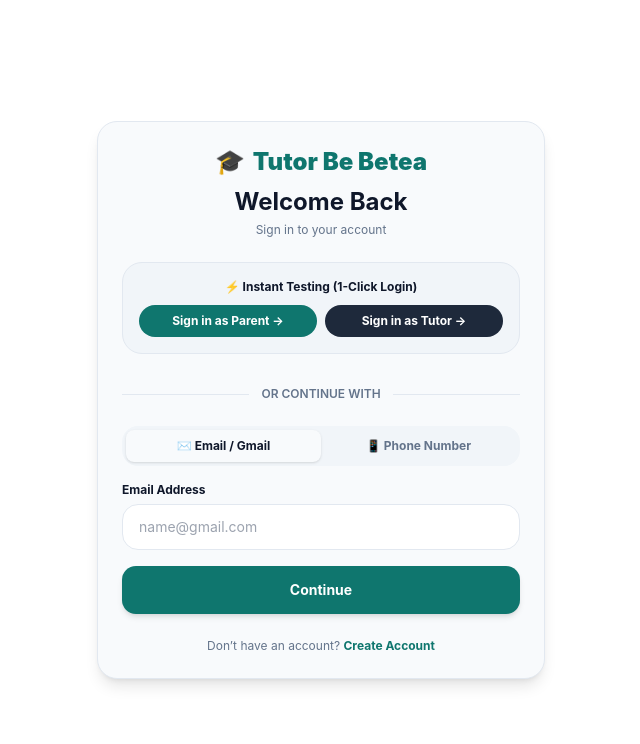
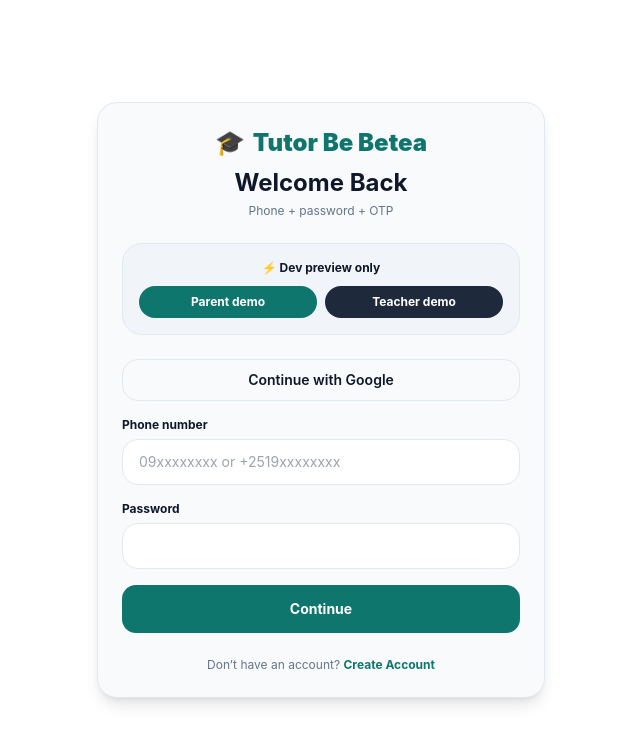
Before and after one commit to Zeordi/tutor-be-betea, a Next.js app in the folder apps/web/: page /login in a window 1280 px wide. Shown: the top 744 px of the page, without its empty margins (319-959 px from the left). Built offline with nearby package versions, Linux system fonts and the light colour scheme.

Commit message:
Update page.tsx

```diff
--- a/apps/web/app/(auth)/login/page.tsx
+++ b/apps/web/app/(auth)/login/page.tsx
@@ -7,101 +7,115 @@ import { setToken } from "@/lib/api";
 
 export default function LoginPage() {
   const router = useRouter();
-  const [authMethod, setAuthMethod] = useState<"email" | "phone">("email");
-  const [email, setEmail] = useState("");
+  const [step, setStep] = useState<"credentials" | "otp">("credentials");
   const [phoneNumber, setPhoneNumber] = useState("");
+  const [password, setPassword] = useState("");
+  const [otp, setOtp] = useState("");
   const [loading, setLoading] = useState(false);
   const [demoLoading, setDemoLoading] = useState(false);
   const [message, setMessage] = useState("");
 
-  const getApiUrl = () => {
-    return process.env.NEXT_PUBLIC_API_URL || "http://localhost:4000";
+  const api = process.env.NEXT_PUBLIC_API_URL || "http://localhost:4000";
+
+  const redirectByRole = (role?: string) => {
+    router.push(role === "TEACHER" ? "/teacher" : "/parent");
   };
 
-  const handleLogin = async (e: React.FormEvent) => {
+  const sendOtp = async () => {
+    const res = await fetch(`${api}/auth/otp/send`, {
+      method: "POST",
+      headers: { "Content-Type": "application/json" },
+      body: JSON.stringify({ phoneNumber: phoneNumber.trim() }),
+    });
+    if (!res.ok) {
+      const err = await res.json().catch(() => ({}));
+      throw new Error(err.message || "Failed to send OTP");
+    }
+  };
+
+  const handleCredentials = async (e: React.FormEvent) => {
     e.preventDefault();
     setLoading(true);
     setMessage("");
+    try {
+      await sendOtp();
+      setStep("otp");
+      setMessage("OTP sent to your phone");
+    } catch (err: any) {
+      setMessage(err.message || "Could not send OTP");
+    } finally {
+      setLoading(false);
+    }
+  };
 
-    const identifier = authMethod === "email" ? email.trim() : phoneNumber.trim();
-
+  const handleVerifyAndLogin = async (e: React.FormEvent) => {
+    e.preventDefault();
+    setLoading(true);
+    setMessage("");
     try {
-      const res = await fetch(`${getApiUrl()}/auth/login`, {
+      const verifyRes = await fetch(`${api}/auth/otp/verify`, {
         method: "POST",
         headers: { "Content-Type": "application/json" },
-        body: JSON.stringify(
-          authMethod === "email" ? { email: identifier } : { phoneNumber: identifier }
-        ),
+        body: JSON.stringify({
+          phoneNumber: phoneNumber.trim(),
+          code: otp.trim(),
+        }),
       });
+      if (!verifyRes.ok) {
+        const err = await verifyRes.json().catch(() => ({}));
+        throw new Error(err.message || "Invalid OTP");
+      }
+      const verifyData = await verifyRes.json();
 
-      if (!res.ok) {
-        // If user not found, try sending OTP
-        const otpRes = await fetch(`${getApiUrl()}/auth/otp/send`, {
-          method: "POST",
-          headers: { "Content-Type": "application/json" },
-          body: JSON.stringify(
-            authMethod === "email" ? { email: identifier } : { phoneNumber: identifier }
-          ),
-        });
-
-        if (otpRes.ok) {
-          router.push(
-            `/otp?${authMethod === "email" ? `email=${encodeURIComponent(identifier)}` : `phone=${encodeURIComponent(identifier)}`}`
-          );
-          return;
-        }
-
-        const err = await res.json().catch(() => ({}));
+      const loginRes = await fetch(`${api}/auth/login`, {
+        method: "POST",
+        headers: { "Content-Type": "application/json" },
+        body: JSON.stringify({
+          phoneNumber: phoneNumber.trim(),
+          password,
+          verificationToken: verifyData.verificationToken,
+        }),
+      });
+      if (!loginRes.ok) {
+        const err = await loginRes.json().catch(() => ({}));
         throw new Error(err.message || "Login failed");
       }
-
-      const data = await res.json();
+      const data = await loginRes.json();
       if (data.accessToken) setToken(data.accessToken);
-
-      if (data.user?.role === "TEACHER") {
-        router.push("/teacher");
-      } else {
-        router.push("/parent");
-      }
-    } catch (error: any) {
-      setMessage(error.message || "Failed to connect to API server");
+      redirectByRole(data.user?.role);
+    } catch (err: any) {
+      setMessage(err.message || "Login failed");
     } finally {
       setLoading(false);
     }
   };
 
   const handleDemoLogin = async (role: "PARENT" | "TEACHER") => {
+    setDemoLoading(true);
+    setMessage("");
     try {
-      setDemoLoading(true);
-      setMessage("");
-
-      const res = await fetch(`${getApiUrl()}/auth/demo-login`, {
+      const res = await fetch(`${api}/auth/demo-login`, {
         method: "POST",
         headers: { "Content-Type": "application/json" },
         body: JSON.stringify({ role }),
       });
-
-      let data;
-      if (res.ok) {
-        data = await res.json();
-        if (data.accessToken) setToken(data.accessToken);
-      } else {
-        // Offline dev fallback
-        setToken("demo-auth-token-12345");
+      if (!res.ok) {
+        const err = await res.json().catch(() => ({}));
+        throw new Error(err.message || "Demo login disabled");
       }
-
-      if (role === "TEACHER") {
-        router.push("/teacher");
-      } else {
-        router.push("/parent");
-      }
-    } catch {
-      // Offline direct bypass
-      setToken("demo-auth-token-12345");
-      router.push(role === "TEACHER" ? "/teacher" : "/parent");
+      const data = await res.json();
+      if (data.accessToken) setToken(data.accessToken);
+      redirectByRole(role);
+    } catch (err: any) {
+      setMessage(err.message || "Demo login failed");
     } finally {
       setDemoLoading(false);
     }
+  };
+
+  const handleGoogle = async () => {
+    setMessage("Connect Google Sign-In client next (needs GOOGLE_CLIENT_ID).");
+    // Later: Google Identity Services → idToken → POST /auth/google
   };
 
   return (
@@ -111,100 +125,67 @@ export default function LoginPage() {
           <Link href="/" className="text-2xl font-black text-[var(--primary)] inline-flex items-center gap-2 mb-2">
             <span>🎓</span> Tutor Be Betea
           </Link>
-          <h1 className="text-2xl font-bold text-[var(--foreground)]">Welcome Back</h1>
-          <p className="text-xs text-[var(--secondary)] mt-1">Sign in to your account</p>
+          <h1 className="text-2xl font-bold">Welcome Back</h1>
+          <p className="text-xs text-[var(--secondary)] mt-1">Phone + password + OTP</p>
         </div>
 
-        {/* 1-Click Fast Demo Login for instant testing */}
         <div className="mb-6 p-4 rounded-2xl bg-[var(--surface-2)] border border-[var(--border)] text-center">
-          <p className="text-xs font-bold text-[var(--foreground)] mb-2.5">⚡ Instant Testing (1-Click Login)</p>
+          <p className="text-xs font-bold mb-2.5">⚡ Dev preview only</p>
           <div className="grid grid-cols-2 gap-2">
-            <button
-              type="button"
-              onClick={() => handleDemoLogin("PARENT")}
-              disabled={demoLoading}
-              className="px-3 py-2 rounded-xl bg-teal-700 hover:bg-teal-800 text-white text-xs font-bold transition"
-            >
-              Sign in as Parent →
+            <button type="button" onClick={() => handleDemoLogin("PARENT")} disabled={demoLoading}
+              className="px-3 py-2 rounded-xl bg-teal-700 text-white text-xs font-bold">
+              Parent demo
             </button>
-            <button
-              type="button"
-              onClick={() => handleDemoLogin("TEACHER")}
-              disabled={demoLoading}
-              className="px-3 py-2 rounded-xl bg-slate-800 hover:bg-slate-900 text-white text-xs font-bold transition"
-            >
-              Sign in as Tutor →
+            <button type="button" onClick={() => handleDemoLogin("TEACHER")} disabled={demoLoading}
+              className="px-3 py-2 rounded-xl bg-slate-800 text-white text-xs font-bold">
+              Teacher demo
             </button>
           </div>
         </div>
 
-        <div className="relative flex py-2 items-center mb-4">
-          <div className="flex-grow border-t border-[var(--border)]"></div>
-          <span className="flex-shrink mx-3 text-xs uppercase font-semibold text-[var(--secondary)]">or continue with</span>
-          <div className="flex-grow border-t border-[var(--border)]"></div>
-        </div>
+        <button type="button" onClick={handleGoogle}
+          className="w-full mb-4 py-2.5 rounded-xl border border-[var(--border)] text-sm font-semibold">
+          Continue with Google
+        </button>
 
-        {/* Method Switcher */}
-        <div className="flex rounded-xl bg-[var(--surface-2)] p-1 mb-4">
-          <button
-            type="button"
-            onClick={() => setAuthMethod("email")}
-            className={`flex-1 py-2 text-xs font-bold rounded-lg transition ${
-              authMethod === "email" ? "bg-[var(--surface)] shadow text-[var(--foreground)]" : "text-[var(--secondary)]"
-            }`}
-          >
-            ✉️ Email / Gmail
-          </button>
-          <button
-            type="button"
-            onClick={() => setAuthMethod("phone")}
-            className={`flex-1 py-2 text-xs font-bold rounded-lg transition ${
-              authMethod === "phone" ? "bg-[var(--surface)] shadow text-[var(--foreground)]" : "text-[var(--secondary)]"
-            }`}
-          >
-            📱 Phone Number
-          </button>
-        </div>
-
-        <form onSubmit={handleLogin} className="space-y-4">
-          {authMethod === "email" ? (
+        {step === "credentials" ? (
+          <form onSubmit={handleCredentials} className="space-y-4">
             <div>
-              <label className="block text-xs font-bold mb-1.5 text-[var(--foreground)]">Email Address</label>
-              <input
-                type="email"
-                placeholder="name@gmail.com"
-                value={email}
-                onChange={(e) => setEmail(e.target.value)}
-                required
-                className="w-full rounded-xl border border-[var(--border)] bg-[var(--background)] px-4 py-3 text-sm outline-none focus:border-[var(--primary)]"
-              />
+              <label className="block text-xs font-bold mb-1.5">Phone number</label>
+              <input type="tel" required value={phoneNumber}
+                onChange={(e) => setPhoneNumber(e.target.value)}
+                placeholder="09xxxxxxxx or +2519xxxxxxxx"
+                className="w-full rounded-xl border border-[var(--border)] bg-[var(--background)] px-4 py-3 text-sm outline-none" />
             </div>
-          ) : (
             <div>
-              <label className="block text-xs font-bold mb-1.5 text-[var(--foreground)]">Ethiopian Phone Number</label>
-              <input
-                type="tel"
-                placeholder="+2519xxxxxxxx or 09xxxxxxxx"
-                value={phoneNumber}
-                onChange={(e) => setPhoneNumber(e.target.value)}
-                required
-                className="w-full rounded-xl border border-[var(--border)] bg-[var(--background)] px-4 py-3 text-sm outline-none focus:border-[var(--primary)]"
-              />
+              <label className="block text-xs font-bold mb-1.5">Password</label>
+              <input type="password" required minLength={6} value={password}
+                onChange={(e) => setPassword(e.target.value)}
+                className="w-full rounded-xl border border-[var(--border)] bg-[var(--background)] px-4 py-3 text-sm outline-none" />
             </div>
-          )}
-
-          {message && (
-            <p className="text-xs text-red-500 bg-red-50 p-2.5 rounded-lg text-center font-medium">{message}</p>
-          )}
-
-          <button
-            type="submit"
-            disabled={loading}
-            className="btn btn-primary w-full py-3 text-sm font-bold shadow-md hover:opacity-95 transition"
-          >
-            {loading ? "Signing in..." : "Continue"}
-          </button>
-        </form>
+            {message && <p className="text-xs text-red-500 text-center">{message}</p>}
+            <button type="submit" disabled={loading} className="btn btn-primary w-full py-3 text-sm font-bold">
+              {loading ? "Sending OTP..." : "Continue"}
+            </button>
+          </form>
+        ) : (
+          <form onSubmit={handleVerifyAndLogin} className="space-y-4">
+            <p className="text-xs text-[var(--secondary)]">
+              Enter the OTP sent to <strong>{phoneNumber}</strong>
+            </p>
+            <input type="text" inputMode="numeric" maxLength={6} required value={otp}
+              onChange={(e) => setOtp(e.target.value)}
+              className="w-full rounded-xl border border-[var(--border)] px-4 py-3 text-center tracking-[0.3em] text-lg outline-none" />
+            {message && <p className="text-xs text-red-500 text-center">{message}</p>}
+            <button type="submit" disabled={loading} className="btn btn-primary w-full py-3 text-sm font-bold">
+              {loading ? "Signing in..." : "Verify & Sign in"}
+            </button>
+            <button type="button" className="w-full text-xs text-[var(--secondary)]"
+              onClick={() => setStep("credentials")}>
+              Back
+            </button>
+          </form>
+        )}
 
         <p className="text-xs text-[var(--secondary)] mt-6 text-center">
           Don’t have an account?{" "}
```
